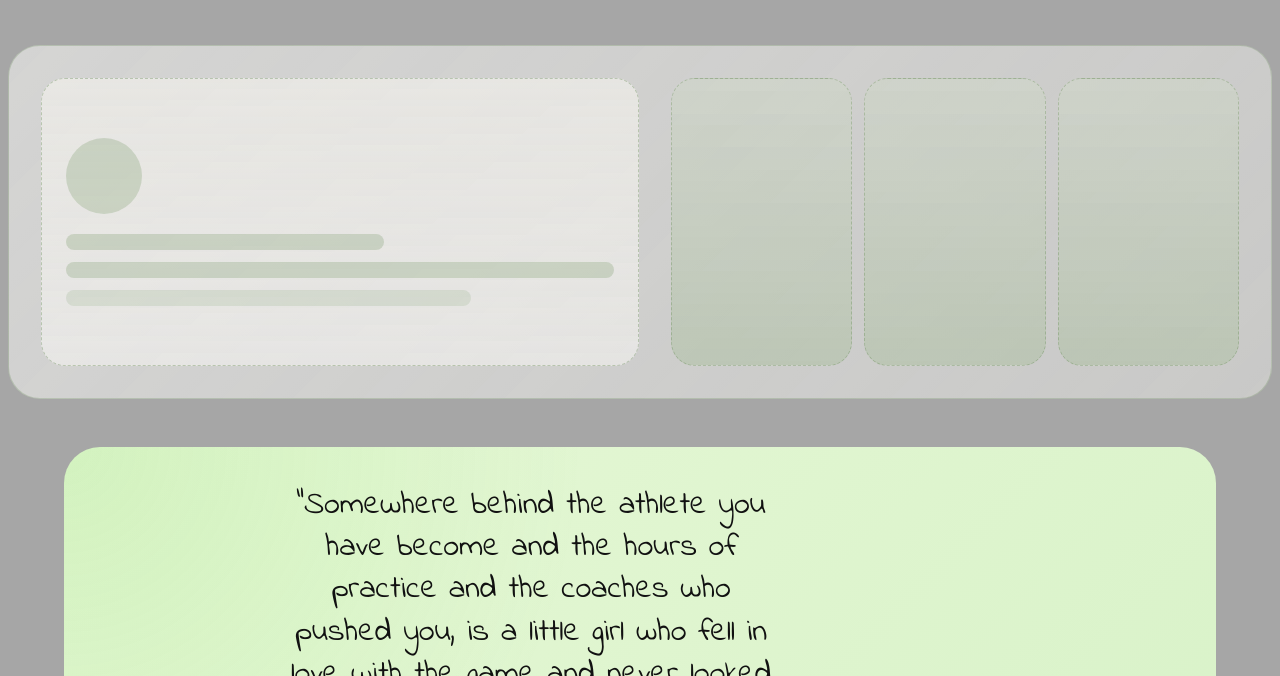
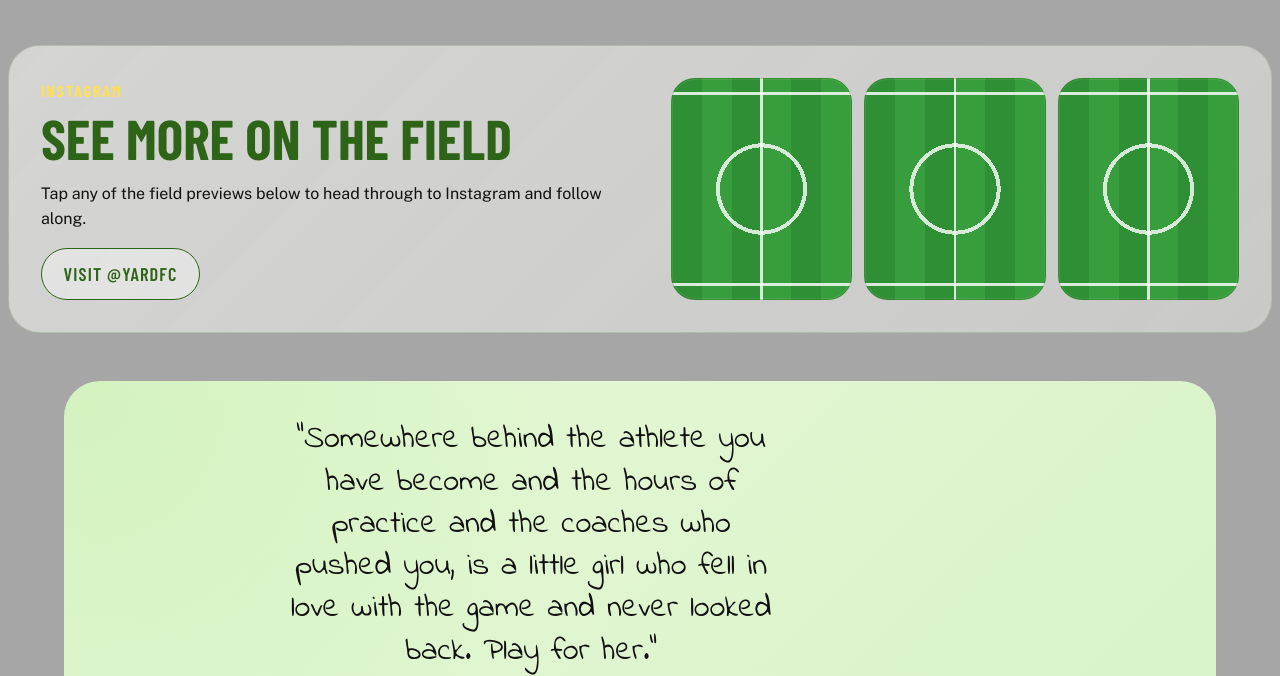
Before and after one commit to Davemem/yard-football-creative, a plain HTML site: page index.html in a window 1280 px wide. Shown: the part 1293-1969 px from the top of the page. Drawn offline with nearby package versions, Linux system fonts and the light colour scheme; a web font is replaced by a local one.

Commit message:
feat: refine header frame and instagram previews

```diff
--- a/index.html
+++ b/index.html
@@ -39,6 +39,7 @@
           <a href="programs.html">Programs</a>
           <a href="events.html">Events</a>
           <a href="contact.html">Contact</a>
+        </nav>
 
         <div class="header-social" aria-label="Social links">
           <a
@@ -63,7 +64,6 @@
             </svg>
           </span>
         </div>
-        </nav>
       </div>
     </header>
 
@@ -156,18 +156,24 @@
 
       <section class="section-shell reveal">
         <div class="container">
-          <div class="social-feed-shell social-feed-shell-placeholder" aria-label="Instagram placeholder">
-            <div class="instagram-placeholder-panel" aria-hidden="true">
-              <span class="instagram-placeholder-chip"></span>
-              <span class="instagram-placeholder-line instagram-placeholder-line-short"></span>
-              <span class="instagram-placeholder-line"></span>
-              <span class="instagram-placeholder-line instagram-placeholder-line-faint"></span>
+          <div class="social-feed-shell" aria-label="Instagram preview">
+            <div class="stack-md">
+              <div class="section-heading stack-sm">
+                <p class="section-kicker">Instagram</p>
+                <h2 class="section-title">See More On The Field</h2>
+              </div>
+              <p class="max-copy">
+                Tap any of the field previews below to head through to Instagram and follow along.
+              </p>
+              <a class="button button-secondary" href="https://instagram.com/yardfc" target="_blank" rel="noreferrer">
+                Visit @yardfc
+              </a>
             </div>
 
-            <div class="feed-preview-grid feed-preview-grid-placeholder" aria-hidden="true">
-              <div class="feed-tile feed-tile-placeholder"></div>
-              <div class="feed-tile feed-tile-placeholder"></div>
-              <div class="feed-tile feed-tile-placeholder"></div>
+            <div class="feed-preview-grid" aria-label="Instagram field previews">
+              <a class="feed-tile feed-tile-field" href="https://instagram.com/yardfc" target="_blank" rel="noreferrer" aria-label="Open Yard Instagram preview one"></a>
+              <a class="feed-tile feed-tile-field" href="https://instagram.com/yardfc" target="_blank" rel="noreferrer" aria-label="Open Yard Instagram preview two"></a>
+              <a class="feed-tile feed-tile-field" href="https://instagram.com/yardfc" target="_blank" rel="noreferrer" aria-label="Open Yard Instagram preview three"></a>
             </div>
           </div>
         </div>
--- a/styles.css
+++ b/styles.css
@@ -165,6 +165,10 @@ h3 {
 .container {
   width: min(calc(100% - 1rem), var(--container-max));
   margin: 0 auto;
+}
+
+.site-header .container {
+  width: min(calc(100% - 0.5rem), var(--container-max));
 }
 
 .page-shell {
@@ -770,58 +774,10 @@ h3 {
   box-shadow: var(--shadow-soft);
 }
 
-.social-feed-shell-placeholder {
-  align-items: stretch;
-}
-
-.instagram-placeholder-panel {
-  min-height: 18rem;
-  display: grid;
-  align-content: center;
-  gap: var(--space-3);
-  padding: var(--space-5);
-  border-radius: var(--radius-md);
-  border: 1px dashed color-mix(in srgb, var(--color-field-depth) 26%, transparent);
-  background:
-    linear-gradient(180deg, color-mix(in srgb, var(--color-paper) 46%, transparent), color-mix(in srgb, var(--color-chalk) 26%, transparent)),
-    color-mix(in srgb, var(--color-paper) 38%, transparent);
-}
-
-.instagram-placeholder-chip,
-.instagram-placeholder-line {
-  display: block;
-  border-radius: 999px;
-  background: color-mix(in srgb, var(--color-field-depth) 16%, transparent);
-}
-
-.instagram-placeholder-chip {
-  width: 4.75rem;
-  height: 4.75rem;
-  margin-bottom: var(--space-2);
-}
-
-.instagram-placeholder-line {
-  width: 100%;
-  height: 1rem;
-}
-
-.instagram-placeholder-line-short {
-  width: 58%;
-}
-
-.instagram-placeholder-line-faint {
-  width: 74%;
-  opacity: 0.62;
-}
-
 .feed-preview-grid {
   display: grid;
   grid-template-columns: repeat(3, minmax(0, 1fr));
   gap: var(--space-3);
-}
-
-.feed-preview-grid-placeholder {
-  align-content: stretch;
 }
 
 .feed-tile {
@@ -847,14 +803,30 @@ h3 {
     var(--color-field-depth);
 }
 
-.feed-tile-placeholder,
-.feed-tile-placeholder:nth-child(2),
-.feed-tile-placeholder:nth-child(3) {
-  min-height: 18rem;
-  border: 1px dashed color-mix(in srgb, var(--color-field-depth) 22%, transparent);
+
+.feed-tile-field,
+.feed-tile-field:nth-child(2),
+.feed-tile-field:nth-child(3) {
+  min-height: 12rem;
+  border: 1px solid color-mix(in srgb, var(--color-field-depth) 24%, transparent);
   background:
-    linear-gradient(180deg, color-mix(in srgb, var(--color-field-depth) 8%, transparent), color-mix(in srgb, var(--color-field-depth) 18%, transparent)),
-    color-mix(in srgb, var(--color-paper) 42%, transparent);
+    radial-gradient(circle at center, transparent 0 2.6rem, rgba(255, 255, 255, 0.8) 2.6rem 2.85rem, transparent 2.85rem),
+    linear-gradient(90deg, transparent 49.3%, rgba(255, 255, 255, 0.8) 49.3% 50.7%, transparent 50.7%),
+    linear-gradient(180deg, transparent 6%, rgba(255, 255, 255, 0.82) 6% 7.4%, transparent 7.4% 92.6%, rgba(255, 255, 255, 0.82) 92.6% 94%, transparent 94%),
+    repeating-linear-gradient(
+      90deg,
+      #2f8f35 0%,
+      #2f8f35 16.66%,
+      #389d3c 16.66%,
+      #389d3c 33.32%
+    );
+  background-size: auto, auto, auto, 100% 100%;
+  box-shadow: inset 0 0 0 1px rgba(255, 255, 255, 0.08);
+}
+
+.feed-tile-field:hover,
+.feed-tile-field:focus-visible {
+  transform: translateY(-2px);
 }
 
 .feed-tile-label {
```
Also changed, not shown: about.html (+1 -1 lines), contact.html (+1 -1 lines), events.html (+1 -1 lines), programs.html (+1 -1 lines). Lines whose indentation alone changed are shown as unchanged.
